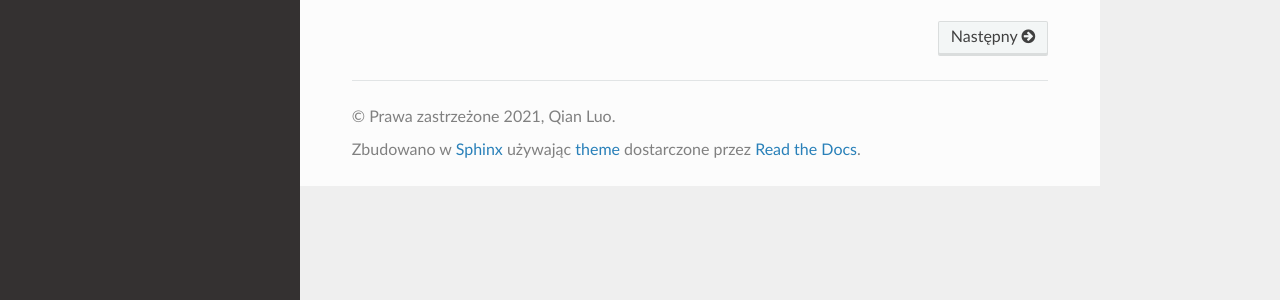
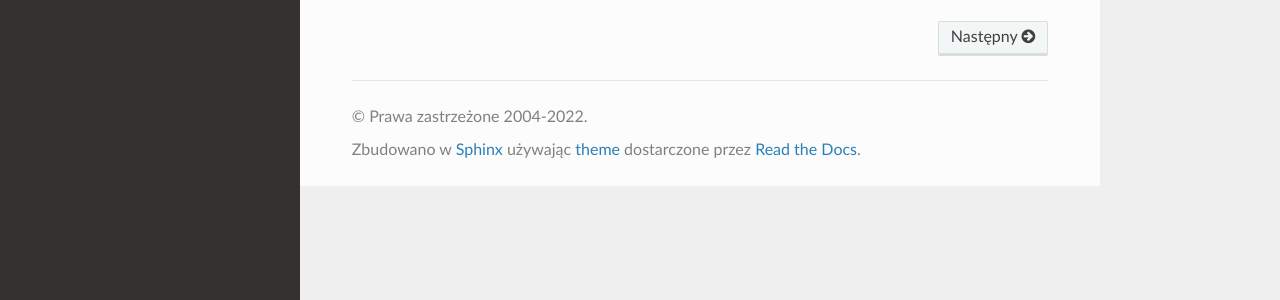
Before and after one commit to tigase/tigase-server-documentation, a Sphinx documentation site: the page built from docs/index.rst, in a window 1280 px wide. Shown: the part 223-523 px from the top of the page. Built offline with Sphinx 7.4.7 and the Read the Docs theme 2.0.0, drawn with Linux system fonts in a browser that asks for light colours.

Commit message:
updated copyright info

```diff
--- a/docs/conf.py
+++ b/docs/conf.py
@@ -18,8 +18,8 @@
 # -- Project information -----------------------------------------------------
 
 project = 'TigaseDoc'
-copyright = '2021, Qian Luo'
-author = 'Qian Luo'
+copyright = '2004-2022'
+author = 'Tigase, Inc.'
 
 # The full version, including alpha/beta/rc tags
 release = '0.1'
```
